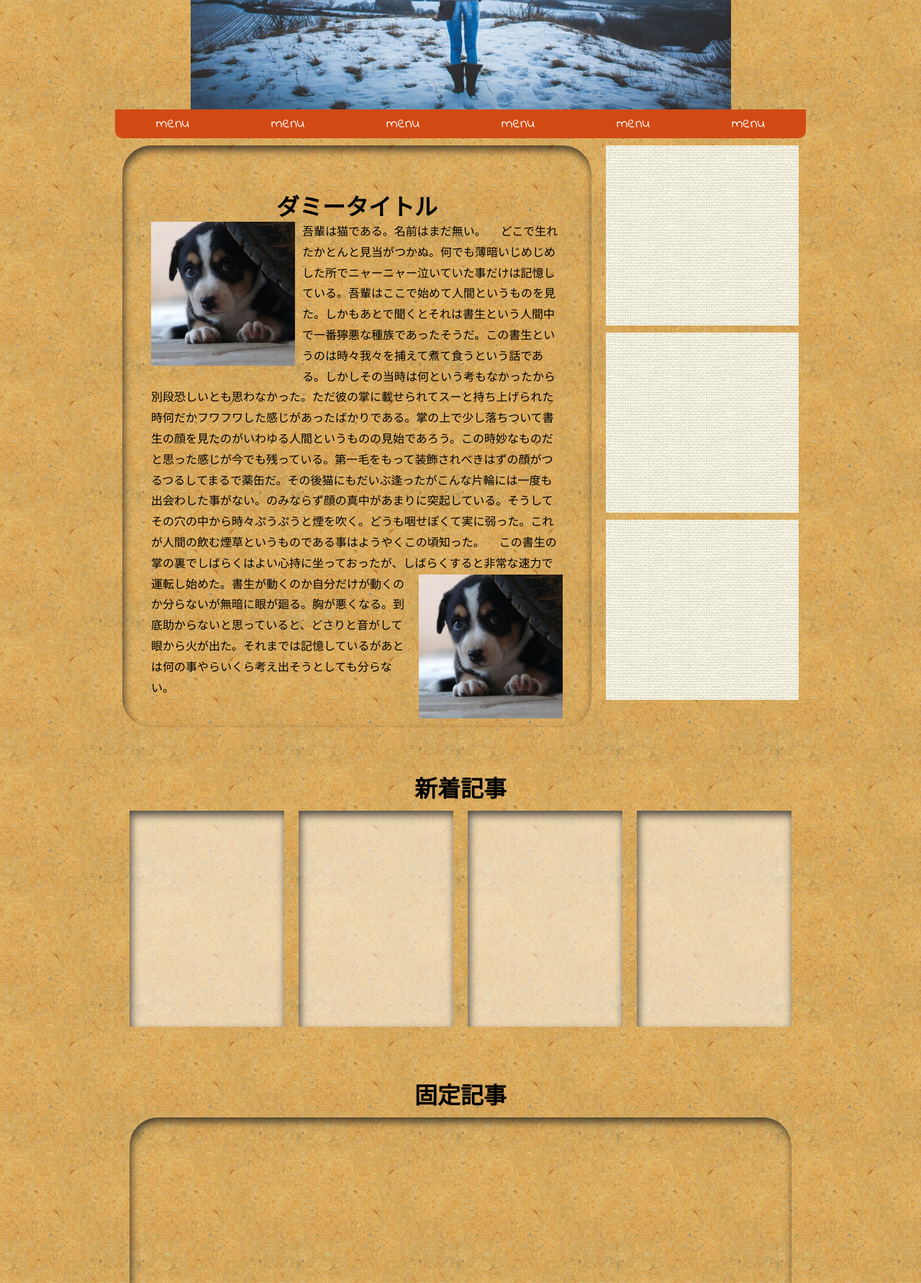
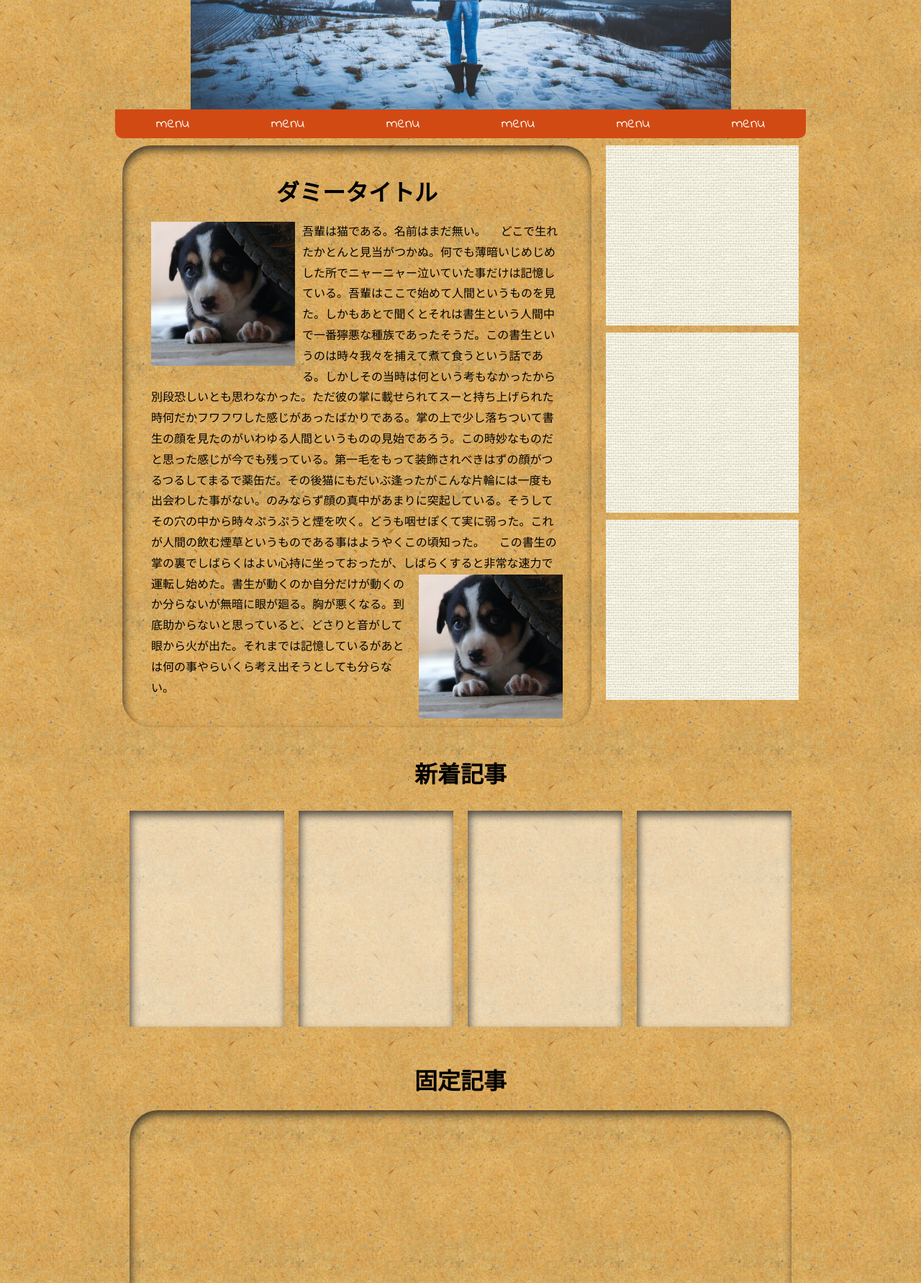
Before and after one commit to makotodesign/wp_original_theme1509, a WordPress theme: template front-page.php in a window 1280 px wide. Shown: the part 478-2260 px from the top of the page at 72% size. Run offline with PHP 8.4 and a stand-in for WordPress, Linux system fonts and the light colour scheme; the site name, menu and one post (Sample post) are stand-ins, and other content is empty.

Commit message:
オリジナル1日目終わり

```diff
--- a/css/main.css
+++ b/css/main.css
@@ -251,10 +251,11 @@ margin:10px;
 
 .contnt_title {
 font-size:2rem;
-margin-top:20px;
+margin:0 0 20px 0;
 text-align:center;
 font-family: "游明朝", YuMincho, "ヒラギノ明朝 ProN W3", "Hiragino Mincho ProN", "HG明朝E", "ＭＳ Ｐ明朝", "ＭＳ 明朝", serif;
 }
+
 
 
 .content_p {
```
